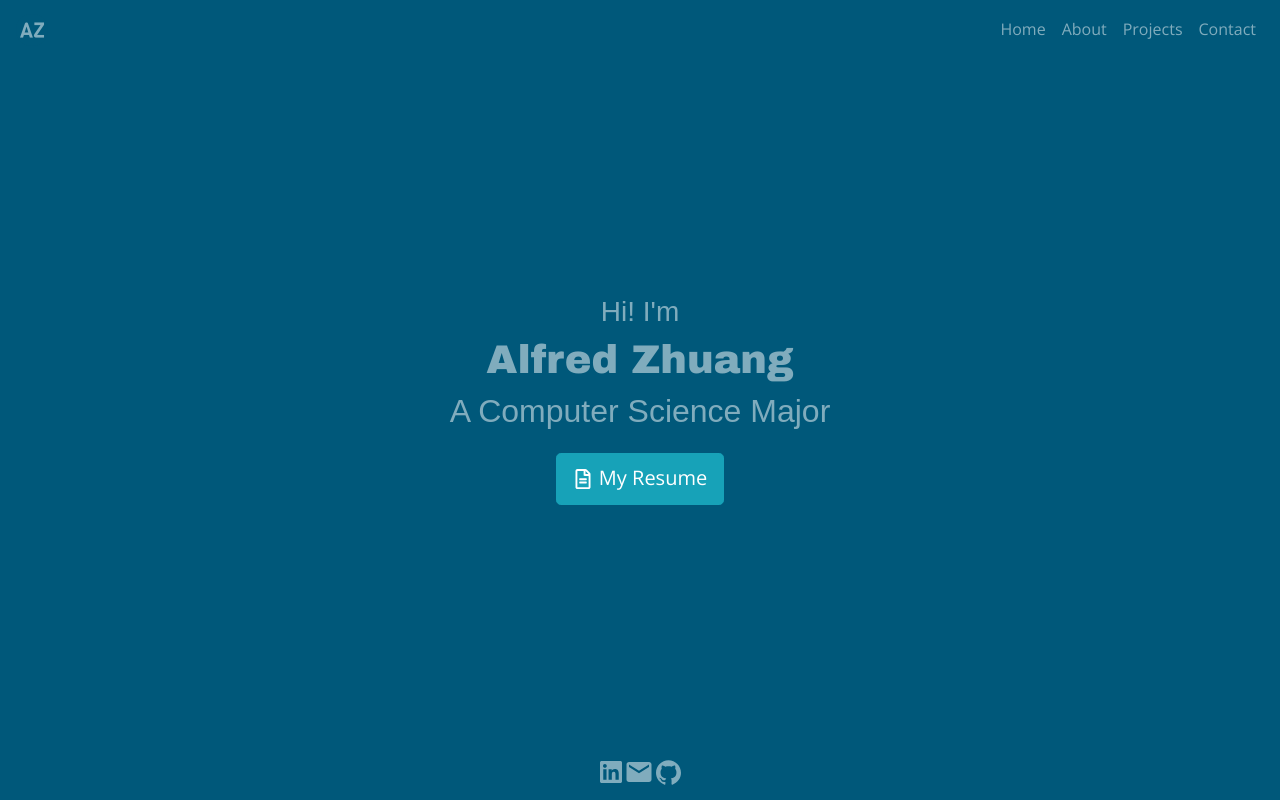
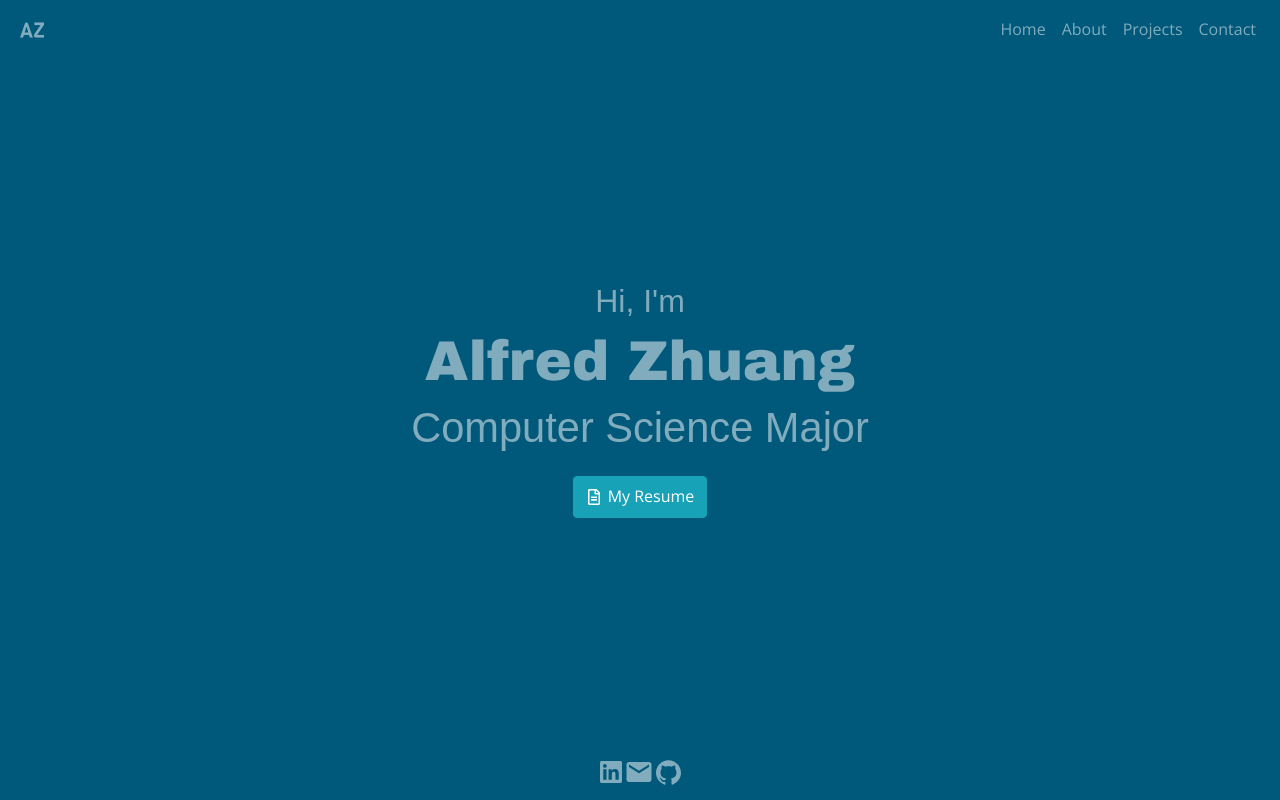
Before and after one commit to alfredzhuang/portfolio, a React (Create React App) app: page / in a window 1280 px wide. Built offline with nearby package versions, Linux system fonts and the light colour scheme; a web font is replaced by a local one.

Commit message:
editted home page font size and text

```diff
--- a/src/App.js
+++ b/src/App.js
@@ -25,9 +25,9 @@ class App extends React.Component {
         { title: 'Resume',}
       ],
       home: {
-        subTitle1: 'Hi! I\'m',
+        subTitle1: 'Hi, I\'m',
         title: 'Alfred Zhuang',
-        subTitle2: 'A Computer Science Major',
+        subTitle2: 'Computer Science Major',
       },
       about: {
         about: {
--- a/src/pages/HomePage.css
+++ b/src/pages/HomePage.css
@@ -9,6 +9,18 @@
   align-items: center;
   margin: 0px auto;
   height: 100vh;
+}
+
+.top-subheading {
+  font-size: 2rem;
+}
+
+.heading {
+  font-size: 3.5rem;
+}
+
+.bottom-subheading {
+  font-size: 2.6rem;
 }
 
 h2 {
--- a/src/pages/HomePage.js
+++ b/src/pages/HomePage.js
@@ -13,12 +13,12 @@ function HomePage(props) {
         animate={{ opacity: 1 }}
         exit={{ opacity: 0 }}
       >
-        <h3>{props.subTitle1}</h3>
+        <h3 class="top-subheading">{props.subTitle1}</h3>
         <h1 className="heading">{props.title}</h1>
-        <h2>{props.subTitle2}</h2>
+        <h2 class="bottom-subheading">{props.subTitle2}</h2>
         <Button
           className="btn btn-info"
-          size="lg"
+          size="md"
           target="_blank"
           href="/resume.pdf"
           rel="noreferrer"
```
